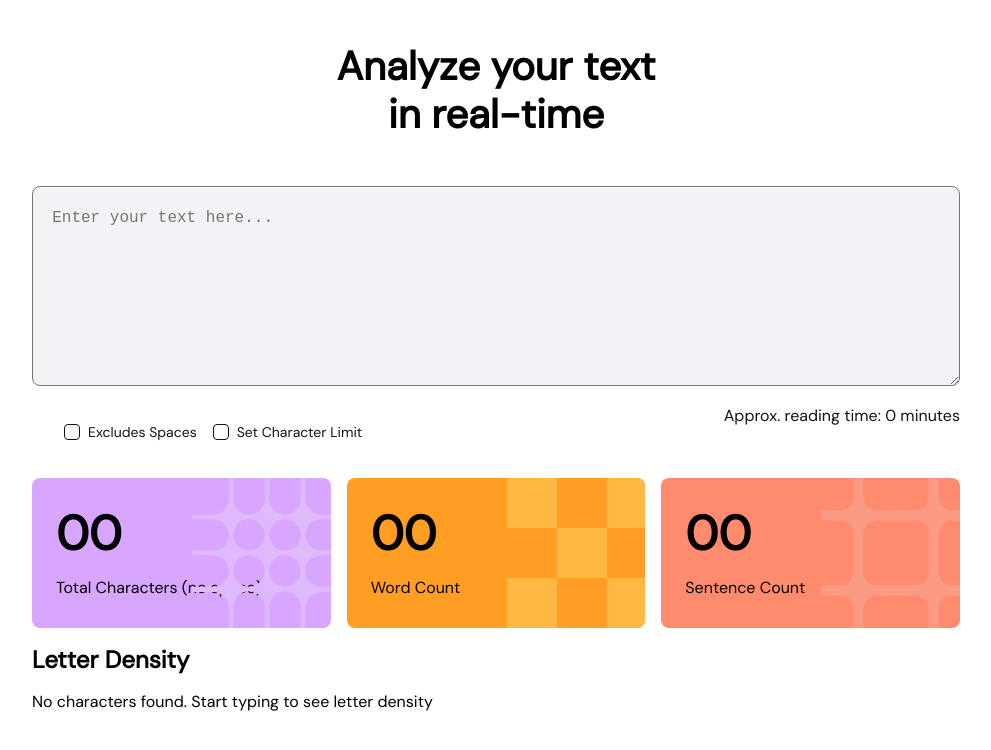
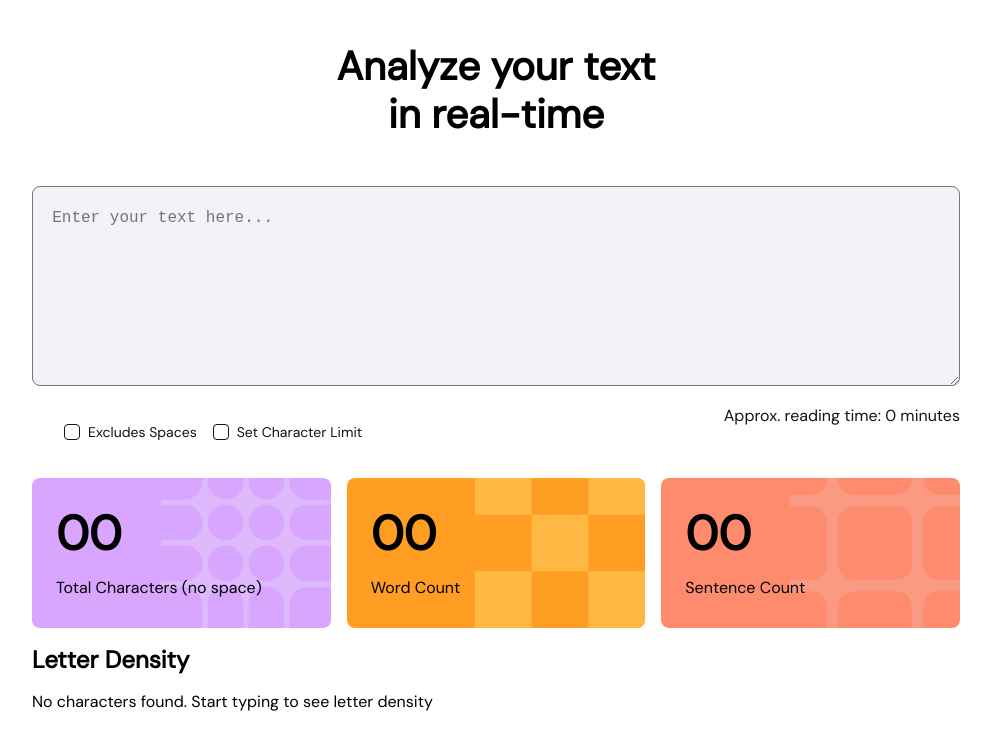
Before and after one commit to jejeadjanor/Character-Counter, a plain HTML site: page starter-code/index.html in a window 1280 px wide. Shown: the part 78-828 px from the top of the page, without its empty margins (144-1135 px from the left). Drawn offline with Linux system fonts and the light colour scheme.

Commit message:
bug fixes for card img responsiveness

```diff
--- a/starter-code/scripts.js
+++ b/starter-code/scripts.js
@@ -39,14 +39,14 @@ textInput.addEventListener('input', analyzeText);
 
 //Controllers settings changes
 excludeSpaces.addEventListener('change', () => {
-    isExcludeSpaces = excludeSpaces.checked;
+    // isExcludeSpaces = excludeSpaces.checked;
     spaceIndicator.textContent = isExcludeSpaces ? '(no space)' : '(with spaces)'
     analyzeText();
 })
 
 setLimit.addEventListener('change', () => {
     limitInput.style.display = setLimit.checked ? "inline-block" : "none";
-    isLimitSet = setLimit.checked;
+    // isLimitSet = setLimit.checked;
     limitInput.disable = !isLimitSet
 
     if(isLimitSet) {
--- a/starter-code/styles.css
+++ b/starter-code/styles.css
@@ -196,14 +196,18 @@ body.light-theme .controls {
     padding-block: 0.3rem;
 }
 
-.checkbox-label #exclude-spaces, .checkbox-label #set-limit {
+.checkbox-label #set-limit {
+    display: none;
+}
+
+.checkbox-label #exclude-spaces {
     display: none;
 }
 
 .checkbox-label input:checked + .checkbox-span {
    background-color: #D3A0FA;
    border-color: #D3A0FA;
-   background-image: url('../starter-code/assets/images/icon-check.svg');
+   background-image: url('./assets/images/icon-check.svg');
    background-repeat: no-repeat;
    background-size: cover;
 }
@@ -438,8 +442,8 @@ body.light-theme .hidden {
 
 .stat-img{
     position: absolute;
-    top: 0;
-    left: 15rem;
+    width: 70%;
+    max-width: 170px;
     right: 0;
     bottom: 0;
     opacity: 0.1rem;
@@ -447,29 +451,17 @@ body.light-theme .hidden {
     pointer-events: none;
 }
 
-@media (min-width: 640px) {
-    .stat-img {
-        left: 10rem;
-    }
-}
-
-@media (min-width: 768px) {
-    .stat-img {
-        left: 11rem;
-    }
-}
-
-@media (min-width: 1024px) {
-    .stat-img {
-        left: 10rem;
-    }
-}
 
 
 .stat-number {
     font-size: 3rem;
     font-weight: bold;
     margin-bottom: 0.75rem;
+}
+
+.stat-card p {
+    position: relative;
+    z-index: 1; /*bring text to front*/
 }
 
 @media (min-width: 640px) {
```
